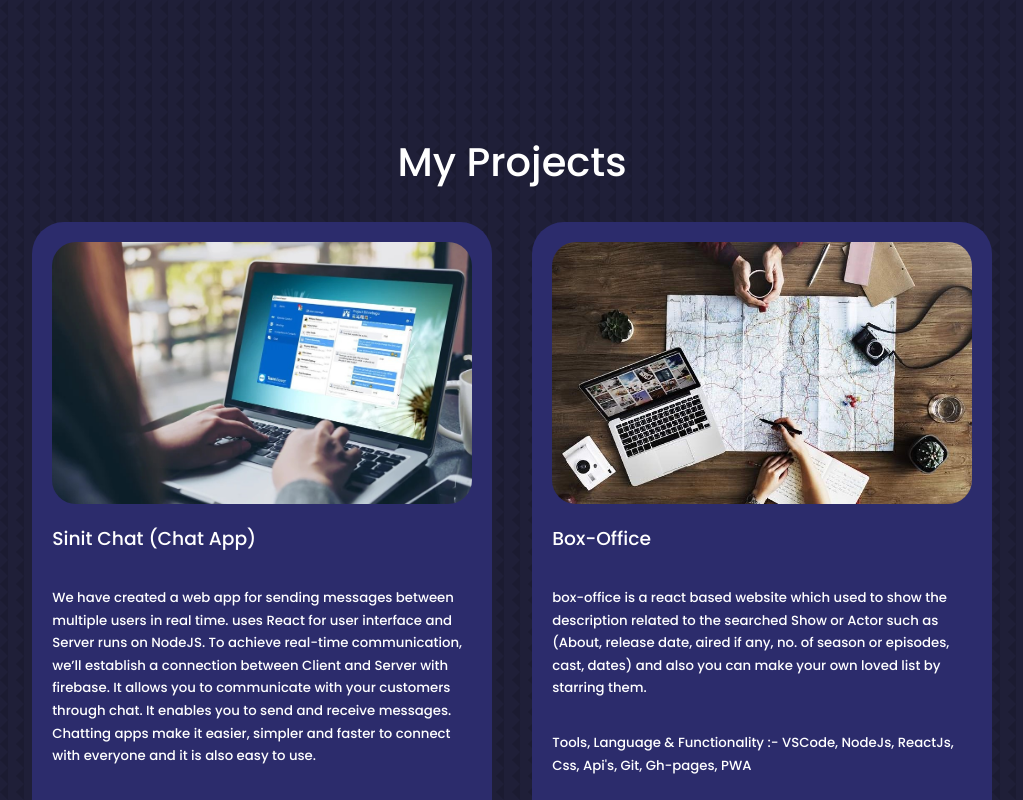
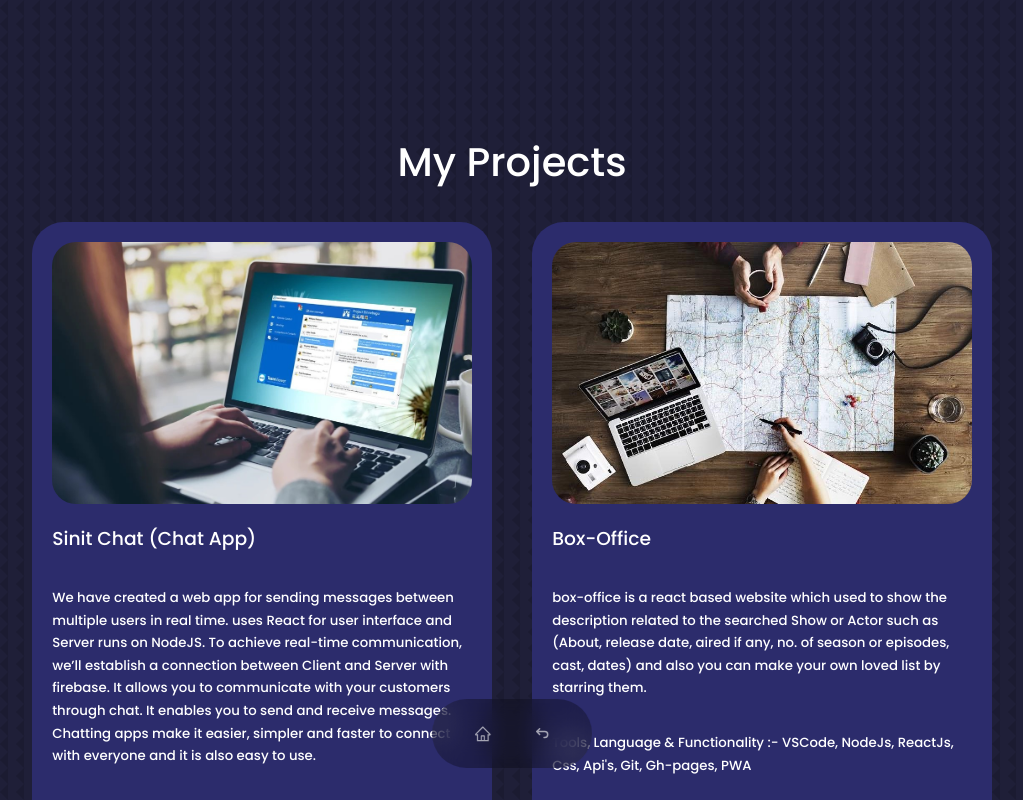
Before and after one commit to Milan-Sharma-449/Projectsfolio, a React (Create React App) app: page / in a window 1280 px wide. Shown: the top 800 px of the page, without its empty margins (128-1151 px from the left). Built offline with nearby package versions, Linux system fonts and the light colour scheme; the HTML template or start-up script is replaced by a standard one.

Commit message:
added navbar

```diff
--- a/package.json
+++ b/package.json
@@ -1,6 +1,6 @@
 {
   "name": "projectsfolio",
-  "homepage": "https:///Milan-Sharma-449.github.io/Portfolio-react/projects",
+  "homepage": "https:///Milan-Sharma-449.github.io/Projectsfolio",
   "version": "0.1.0",
   "private": true,
   "dependencies": {
--- a/src/App.jsx
+++ b/src/App.jsx
@@ -1,10 +1,12 @@
 import React from 'react'
 import Portfolio from './Component/portfolio/Portfolio'
 import Footer from './Component/footer/Footer'
+import Nav from './Component/nav/Nav'
 
 const App = () => {
   return (
     <>
+        <Nav />
         <Portfolio />
         <Footer />
     </>
--- /dev/null
+++ b/src/Component/nav/Nav.jsx
@@ -0,0 +1,21 @@
+/* eslint-disable react-hooks/rules-of-hooks */
+/* eslint-disable jsx-a11y/anchor-is-valid */
+import React from 'react'
+import './nav.css'
+import { AiOutlineHome } from 'react-icons/ai'
+import { TbArrowBackUp } from 'react-icons/tb'
+import { useState } from 'react'
+
+const Nav = () => {
+
+const[activeNav, setActiveNav] = useState('#')
+
+  return (
+    <nav>
+      <a href='https://milan-sharma-449.github.io/Portfolio-react/' onClick={() => setActiveNav ('https://milan-sharma-449.github.io/Portfolio-react/')} className={activeNav === '#' ? 'active' : ''} ><AiOutlineHome /></a>
+      <a href='https://milan-sharma-449.github.io/Portfolio-react/' onClick={() => setActiveNav ('https://milan-sharma-449.github.io/Portfolio-react/')} className={activeNav === '#about' ? 'active' : ''} ><TbArrowBackUp /></a>
+    </nav>
+  )
+}
+
+export default Nav
--- /dev/null
+++ b/src/Component/nav/nav.css
@@ -0,0 +1,28 @@
+nav {
+    background: rgba(0, 0, 0, 0.3);
+    width: max-content;
+    display: block;
+    padding: 0.7rem 1.7rem;
+    z-index: 2;
+    position: fixed;
+    left: 50%;
+    transform: translateX(-50%);
+    bottom: 2rem;
+    display: flex;
+    gap: 0.8rem;
+    border-radius: 3rem;
+    backdrop-filter: blur(15px);
+}
+
+nav a {
+    background: transparent;
+    padding: 0.9rem;
+    border-radius: 50%;
+    display: flex;
+    color: var(--color-light);
+    font-size: 1.1rem;
+}
+
+nav a:hover {
+    background: rgba(0, 0, 0, 0.3);
+}
```
Also changed, not shown: 1 other file (tests, documents, lock files or other folders).
